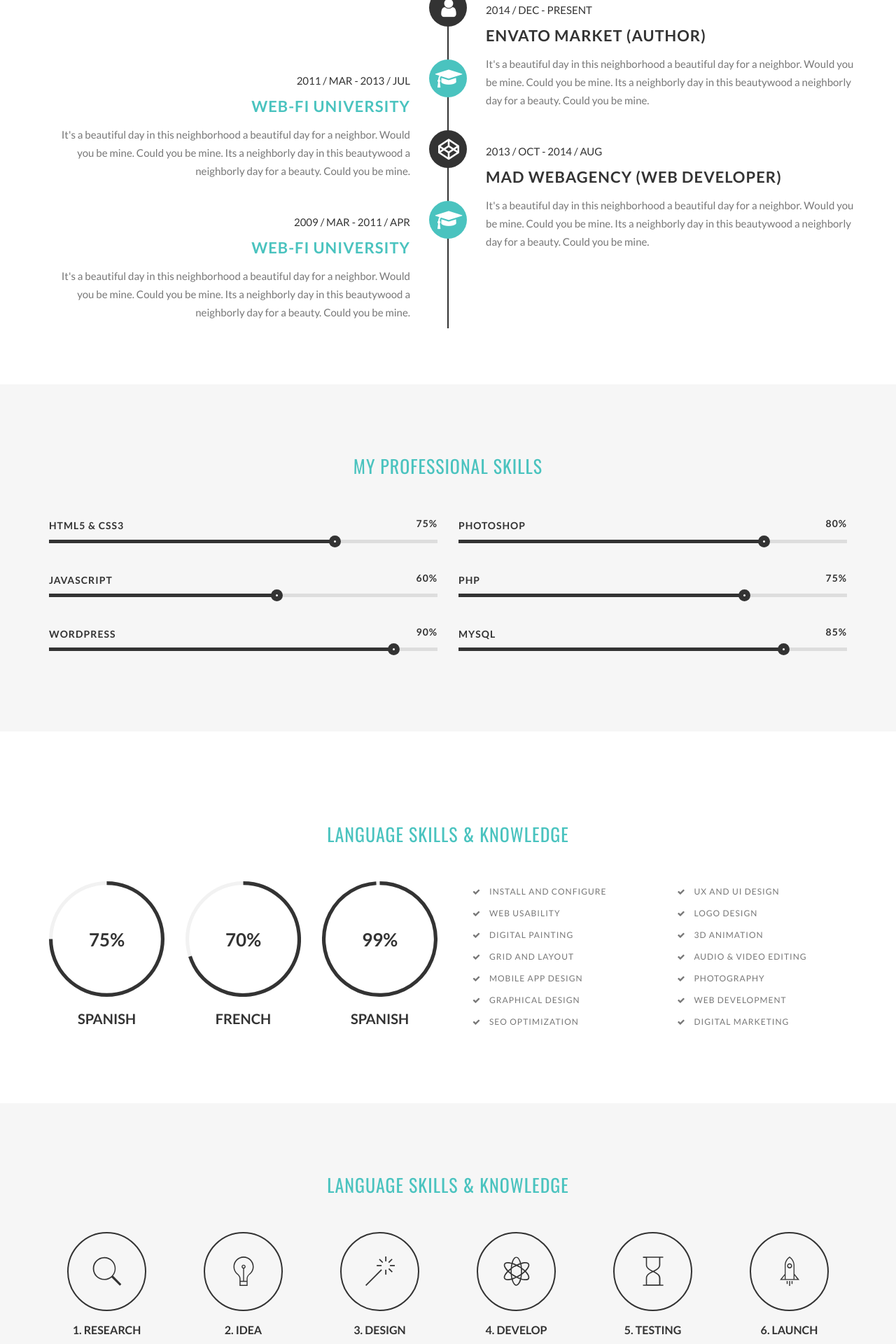
After one commit to dbsiavichay/portfolio, a Django app: template apps/resume/templates/resume/timeline_list.html in a window 1280 px wide. The commit adds this page. Shown: the part 440-2360 px from the top of the page at 70% size. Run offline with Django 3.2, Linux system fonts and the light colour scheme; the template is opened without the code that fills it, so the values that code supplies are empty; parts of the project's set-up code (start-up, migrations or seed data) failed here and were passed over; some libraries are stand-ins or nearby versions.

Commit message:
Templates for resume

```diff
--- /dev/null
+++ b/apps/resume/templates/resume/timeline_list.html
@@ -0,0 +1,477 @@
+{% extends "base/base.html" %}
+
+{% load static %}
+
+{% block metatitle %}Resume{% endblock %}
+
+{% block header %}
+{% include "base/header.html" with title="Hoja de vida" description="Preperación y habilidades" %}
+{% endblock %}
+
+{% block content %}
+<div class="container padding4x">
+    <div class="row">
+        <div class="col-md-12">
+
+            <div class="timeline-exp">
+                <div class="row">
+                    <div class="col-xs-6">
+                        <div class="exp-title">
+                            <span class="exp-icon">
+                                <i class="fa fa-graduation-cap"></i>
+                            </span>
+                            <h4>my qualification</h4>
+                        </div>
+                    </div>
+                    <div class="col-xs-6">
+                        <div class="exp-title">
+                            <span class="exp-icon">
+                                <i class="fa fa-briefcase"></i>
+                            </span>
+                            <h4>my work experience</h4>
+                        </div>
+                    </div>
+                </div>
+
+                <div class="timeline-wrapper">
+
+                    <div class="row">
+                        <div class="col-xs-6 tl-item">
+                            <span class="icon">
+                                <i class="fa fa-user"></i>
+                            </span>
+                            <div class="caption">2014 / Dec  -  Present</div>
+                            <h4>envato market (Author)</h4>
+                            <p>
+                                It's a beautiful day in this neighborhood a beautiful day for a neighbor. Would you be mine.  Could you be mine. Its a neighborly day in this beautywood a neighborly day for a beauty. Could you be mine.
+                            </p>
+                        </div>
+                    </div>
+
+                    <div class="row">
+                        <div class="col-xs-6 tl-item">
+                            <span class="icon">
+                                <i class="fa fa-graduation-cap"></i>
+                            </span>
+                            <div class="caption">2011 / mar  -  2013 / jul</div>
+                            <h4>web-fi university</h4>
+                            <p>
+                                It's a beautiful day in this neighborhood a beautiful day for a neighbor. Would you be mine.  Could you be mine. Its a neighborly day in this beautywood a neighborly day for a beauty. Could you be mine.
+                            </p>
+                        </div>
+                    </div>
+
+                    <div class="row">
+                        <div class="col-xs-6 tl-item">
+                            <span class="icon">
+                                <i class="fa fa-codepen"></i>
+                            </span>
+                            <div class="caption">2013 / oct  -  2014 / aug</div>
+                            <h4>mad webagency (Web developer)</h4>
+                            <p>
+                                It's a beautiful day in this neighborhood a beautiful day for a neighbor. Would you be mine.  Could you be mine. Its a neighborly day in this beautywood a neighborly day for a beauty. Could you be mine.
+                            </p>
+                        </div>
+                    </div>
+
+                    <div class="row">
+                        <div class="col-xs-6 tl-item">
+                            <span class="icon">
+                                <i class="fa fa-graduation-cap"></i>
+                            </span>
+                            <div class="caption">2009 / mar  -  2011 / apr</div>
+                            <h4>web-fi university</h4>
+                            <p>
+                                It's a beautiful day in this neighborhood a beautiful day for a neighbor. Would you be mine.  Could you be mine. Its a neighborly day in this beautywood a neighborly day for a beauty. Could you be mine.
+                            </p>
+                        </div>
+                    </div>
+
+                </div>
+
+            </div>
+
+        </div>
+    </div>
+</div>
+
+
+
+<div data-bg-color="#f6f6f6">
+<div class="container padding4x">
+    <div class="row">
+        <div class="col-md-12">
+            <h2 class="title-md text-center">MY PROFESSIONAL SKILLS</h2>
+            <br>
+        </div>
+    </div>
+
+    <div class="row">
+        <div class="col-sm-6">
+
+            <div class="progress-line">
+                <div class="entry-title">
+                    <h5>Html5 & css3</h5>
+                    <span>75%</span>
+                </div>
+                <div class="entry-line">
+                    <div class="current"></div>
+                </div>
+            </div>
+
+            <div class="progress-line">
+                <div class="entry-title">
+                    <h5>Javascript</h5>
+                    <span>60%</span>
+                </div>
+                <div class="entry-line">
+                    <div class="current"></div>
+                </div>
+            </div>
+
+            <div class="progress-line">
+                <div class="entry-title">
+                    <h5>Wordpress</h5>
+                    <span>90%</span>
+                </div>
+                <div class="entry-line">
+                    <div class="current"></div>
+                </div>
+            </div>
+
+        </div>
+        <div class="col-sm-6">
+
+            <div class="progress-line">
+                <div class="entry-title">
+                    <h5>Photoshop</h5>
+                    <span>80%</span>
+                </div>
+                <div class="entry-line">
+                    <div class="current"></div>
+                </div>
+            </div>
+
+            <div class="progress-line">
+                <div class="entry-title">
+                    <h5>PHP</h5>
+                    <span>75%</span>
+                </div>
+                <div class="entry-line">
+                    <div class="current"></div>
+                </div>
+            </div>
+
+            <div class="progress-line">
+                <div class="entry-title">
+                    <h5>MySQL</h5>
+                    <span>85%</span>
+                </div>
+                <div class="entry-line">
+                    <div class="current"></div>
+                </div>
+            </div>
+
+        </div>
+    </div>
+
+</div>
+</div>
+
+<div class="container padding4x">
+    <div class="row">
+        <div class="col-md-12">
+            <p>&nbsp;</p>
+            <h2 class="title-md text-center">LANGUAGE SKILLS & KNOWLEDGE</h2>
+            <br>
+        </div>
+    </div>
+
+    <div class="row">
+        <div class="col-md-2 col-sm-4 col-xs-4">
+            <div class="pie-progress-wrapper">
+                <div class="pie_progress" role="progressbar" data-goal="75">
+                    <div class="pie_progress__number">0%</div>
+                </div>
+                <h4>spanish</h4>
+            </div>
+        </div>
+        <div class="col-md-2 col-sm-4 col-xs-4">
+            <div class="pie-progress-wrapper">
+                <div class="pie_progress" role="progressbar" data-goal="70">
+                    <div class="pie_progress__number">0%</div>
+                </div>
+                <h4>french</h4>
+            </div>
+        </div>
+        <div class="col-md-2 col-sm-4 col-xs-4">
+            <div class="pie-progress-wrapper">
+                <div class="pie_progress" role="progressbar" data-goal="99">
+                    <div class="pie_progress__number">0%</div>
+                </div>
+                <h4>spanish</h4>
+            </div>
+        </div>
+        <div class="col-md-3 col-sm-6 col-xs-12">
+            <ul class="check-list">
+                <li>install and configure</li>
+                <li>web usability</li>
+                <li>digital painting</li>
+                <li>grid and layout</li>
+                <li>mobile app design</li>
+                <li>graphical design</li>
+                <li>seo optimization</li>
+            </ul>
+        </div>
+        <div class="col-md-3 col-sm-6 col-xs-12">
+            <ul class="check-list">
+                <li>ux and ui design</li>
+                <li>logo design</li>
+                <li>3d animation</li>
+                <li>audio & video editing</li>
+                <li>photography</li>
+                <li>web development</li>
+                <li>digital marketing</li>
+            </ul>
+        </div>
+    </div>
+
+
+</div>
+
+
+<div data-bg-color="#f6f6f6">
+    <div class="container padding4x">
+        <div class="row">
+            <div class="col-md-12">
+                <h2 class="title-md text-center">LANGUAGE SKILLS & KNOWLEDGE</h2>
+                <br>
+            </div>
+        </div>
+
+        <div class="row">
+            <div class="col-md-2 col-sm-4 col-xs-6">
+
+                <div class="info-circle">
+                    <div class="entry-circle">
+                        <svg version="1.1" xmlns="http://www.w3.org/2000/svg" xmlns:xlink="http://www.w3.org/1999/xlink" x="0px" y="0px"
+                             viewBox="0 0 26 26" enable-background="new 0 0 26 26" xml:space="preserve">
+                            <path fill="#333333" d="M25.6,24.4l-7.3-7.3c1.5-1.8,2.3-4,2.3-6.5c0-5.6-4.5-10.1-10.1-10.1C4.9,0.6,0.4,5.1,0.4,10.7
+                                c0,5.6,4.5,10.1,10.1,10.1c2.5,0,4.7-0.9,6.5-2.3l7.3,7.3L25.6,24.4z M1.5,10.7c0-5,4.1-9.1,9.1-9.1c5,0,9.1,4.1,9.1,9.1
+                                s-4.1,9.1-9.1,9.1C5.5,19.8,1.5,15.7,1.5,10.7z"/>
+                        </svg>
+                    </div>
+                    <h6>1. Research</h6>
+                </div>
+
+            </div>
+            <div class="col-md-2 col-sm-4 col-xs-6">
+
+                <div class="info-circle">
+                    <div class="entry-circle">
+                        <svg version="1.1" xmlns="http://www.w3.org/2000/svg" xmlns:xlink="http://www.w3.org/1999/xlink" x="0px" y="0px"
+                             viewBox="0 0 22 31" enable-background="new 0 0 22 31" xml:space="preserve">
+                        <path fill="#010101" d="M21.7,10.7C21.7,4.8,16.9,0,11,0C5.1,0,0.3,4.8,0.3,10.7c0,3.5,1.7,6.5,4.2,8.5l0,0c0,0,0.1,0.1,0.2,0.1
+                            c0,0,0,0,0,0c0.8,0.7,2,2.2,2,4.2V31h8.5v-7.5c0-2.1,1.2-3.7,2.1-4.3l0,0C20,17.3,21.7,14.2,21.7,10.7L21.7,10.7z M7.8,29.9v-3.2
+                            h6.4v3.2H7.8z M11,11.8c-0.6,0-1.1-0.5-1.1-1.1c0-0.6,0.5-1.1,1.1-1.1c0.6,0,1.1,0.5,1.1,1.1C12.1,11.3,11.6,11.8,11,11.8z
+                             M16.8,18.4C16.7,18.4,16.7,18.4,16.8,18.4c-1.2,0.9-2.6,2.7-2.6,5.1v2.1h-2.7V12.8c0.9-0.2,1.6-1.1,1.6-2.1c0-1.2-1-2.1-2.1-2.1
+                            c-1.2,0-2.1,1-2.1,2.1c0,1,0.7,1.8,1.6,2.1v12.9H7.8v-2.1c0-2.3-1.3-4.1-2.4-5c0,0,0,0,0,0c0,0-0.1-0.1-0.1-0.1c0,0,0,0-0.1,0
+                            c-2.4-1.8-3.8-4.6-3.8-7.6c0-5.3,4.3-9.6,9.6-9.6s9.6,4.3,9.6,9.6C20.6,13.7,19.2,16.5,16.8,18.4L16.8,18.4z"/>
+                        </svg>
+                    </div>
+                    <h6>2. Idea</h6>
+                </div>
+
+            </div>
+            <div class="col-md-2 col-sm-4 col-xs-6">
+
+                <div class="info-circle">
+                    <div class="entry-circle">
+                        <svg version="1.1" xmlns="http://www.w3.org/2000/svg" xmlns:xlink="http://www.w3.org/1999/xlink" x="0px" y="0px"
+                             viewBox="0 0 26 26" enable-background="new 0 0 26 26" xml:space="preserve">
+                            <path fill="#333333" d="M0,25.2l13.9-13.9l0.8,0.8L0.8,26L0,25.2z"/>
+                            <path fill="#333333" d="M10,7.5h4.3v1.1H10V7.5z"/>
+                            <path fill="#333333" d="M21.7,7.5H26v1.1h-4.3V7.5z"/>
+                            <path fill="#333333" d="M17.5,11.7h1.1V16h-1.1V11.7z"/>
+                            <path fill="#333333" d="M17.5,0h1.1v4.3h-1.1V0z"/>
+                            <path fill="#333333" d="M24,2.7l-3,3L20.2,5l3-3L24,2.7z"/>
+                            <path fill="#333333" d="M23.3,14.1l-3-3l0.8-0.8l3,3L23.3,14.1z"/>
+                            <path fill="#333333" d="M15,5.8l-3-3L12.7,2l3,3L15,5.8z"/>
+                        </svg>
+                    </div>
+                    <h6>3. Design</h6>
+                </div>
+
+            </div>
+            <div class="col-md-2 col-sm-4 col-xs-6">
+
+                <div class="info-circle">
+                    <div class="entry-circle">
+                        <svg version="1.1" xmlns="http://www.w3.org/2000/svg" xmlns:xlink="http://www.w3.org/1999/xlink" x="0px" y="0px"
+                             viewBox="0 0 24 27" enable-background="new 0 0 24 27" xml:space="preserve">
+                        <path fill="#333333" d="M20.6,13.5c2.6-2.7,3.8-5.3,2.8-6.9C23,5.9,22.1,5.2,20,5.2c-1.1,0-2.5,0.2-3.9,0.7c-1-3.4-2.5-5.6-4.4-5.6
+                            c-1.8,0-3.4,2.2-4.3,5.5C6.2,5.4,5,5.2,4,5.2c-2.1,0-3,0.8-3.4,1.4C-0.2,7.9,0.4,9.8,2.1,12c0.4,0.5,0.8,1,1.3,1.5
+                            c-2.6,2.7-3.8,5.3-2.8,6.9C1,21.1,1.9,21.8,4,21.8c1,0,2.2-0.2,3.5-0.5c1,3.4,2.5,5.5,4.3,5.5c1.8,0,3.4-2.2,4.4-5.6
+                            c1.4,0.4,2.8,0.7,3.9,0.7c2.1,0,3-0.8,3.4-1.4C24.4,18.8,23.2,16.2,20.6,13.5z M20,6.2c0.9,0,2,0.2,2.5,0.9c0.6,1.1-0.3,3.2-2.7,5.6
+                            C19,12,18,11.2,16.9,10.4c-0.1-1.3-0.3-2.5-0.5-3.5C17.8,6.5,19,6.2,20,6.2L20,6.2z M14.2,17.1c-0.7,0.4-1.5,0.9-2.2,1.2
+                            c-0.7-0.4-1.5-0.8-2.2-1.2c-0.8-0.5-1.5-1-2.2-1.5c0-0.7-0.1-1.4-0.1-2.2c0-0.8,0-1.5,0.1-2.2c0.7-0.5,1.4-1,2.2-1.5
+                            C10.5,9.4,11.3,9,12,8.6c0.7,0.4,1.5,0.8,2.2,1.2c0.6,0.4,1.2,0.7,1.7,1.1c0.1,0.8,0.1,1.6,0.1,2.5c0,0.9,0,1.7-0.1,2.5
+                            C15.4,16.4,14.8,16.8,14.2,17.1z M15.8,17.4c-0.1,0.9-0.2,1.7-0.4,2.4c-0.7-0.2-1.4-0.5-2.2-0.9c0.5-0.3,1-0.6,1.6-0.9
+                            C15.1,17.8,15.5,17.6,15.8,17.4L15.8,17.4z M10.8,18.9c-0.9,0.4-1.8,0.7-2.6,1C8,19.1,7.8,18.1,7.7,17c0.5,0.3,1,0.7,1.5,1
+                            C9.8,18.4,10.3,18.7,10.8,18.9z M6.5,14.8c-0.5-0.4-1.1-0.9-1.5-1.3c0.5-0.4,1-0.9,1.5-1.3c0,0.4,0,0.9,0,1.3
+                            C6.5,13.9,6.5,14.4,6.5,14.8z M7.7,9.9c0.1-1,0.3-2,0.5-2.9c0.8,0.3,1.7,0.6,2.6,1c-0.5,0.3-1,0.6-1.6,0.9C8.7,9.3,8.2,9.6,7.7,9.9
+                            L7.7,9.9z M13.2,8.1c0.7-0.3,1.5-0.6,2.2-0.9c0.2,0.8,0.3,1.6,0.4,2.4c-0.3-0.2-0.7-0.4-1-0.6C14.2,8.6,13.7,8.3,13.2,8.1z M17,11.8
+                            c0.7,0.6,1.4,1.1,2,1.7c-0.6,0.6-1.3,1.1-2,1.7c0-0.6,0-1.1,0-1.7C17.1,12.9,17.1,12.4,17,11.8z M11.8,1.2c1.2,0,2.5,1.9,3.3,4.9
+                            c-1,0.3-2.1,0.8-3.1,1.3C10.8,6.9,9.6,6.4,8.5,6C9.3,3,10.6,1.2,11.8,1.2L11.8,1.2z M1.5,7.1C2,6.4,3.1,6.2,4,6.2
+                            c0.9,0,2,0.2,3.2,0.5c-0.3,1.2-0.5,2.6-0.6,4c-0.9,0.7-1.7,1.3-2.4,2c-0.5-0.5-0.9-0.9-1.2-1.4C1.5,9.5,1,8,1.5,7.1z M4,20.8
+                            c-0.9,0-2-0.2-2.5-0.9c-0.6-1.1,0.3-3.2,2.7-5.6c0.7,0.7,1.5,1.3,2.4,2c0.1,1.5,0.3,2.8,0.6,4C6,20.6,4.9,20.8,4,20.8L4,20.8z
+                             M11.8,25.8c-1.2,0-2.5-1.8-3.3-4.8c1.1-0.4,2.3-0.9,3.5-1.5c1.1,0.5,2.1,1,3.1,1.3C14.3,23.9,13,25.8,11.8,25.8L11.8,25.8z
+                             M22.5,19.9c-0.5,0.7-1.6,0.9-2.5,0.9c-1,0-2.3-0.2-3.6-0.6c0.2-1.1,0.4-2.3,0.5-3.5c1.1-0.8,2-1.6,2.9-2.4
+                            C22.2,16.6,23.1,18.8,22.5,19.9L22.5,19.9z"/>
+                        </svg>
+                    </div>
+                    <h6>4. Develop</h6>
+                </div>
+
+            </div>
+            <div class="col-md-2 col-sm-4 col-xs-6">
+
+                <div class="info-circle">
+                    <div class="entry-circle">
+                        <svg version="1.1" xmlns="http://www.w3.org/2000/svg" xmlns:xlink="http://www.w3.org/1999/xlink" x="0px" y="0px"
+                             viewBox="0 0 19 27" enable-background="new 0 0 19 27" xml:space="preserve">
+                        <path fill="#333333" d="M16.1,7.6V1.2h2.7V0.2H0.2v1.1h2.7v6.3c0,1.8,0.7,3.9,5.4,6.2c-4,1.9-5.4,3.6-5.4,6.5v5.5H0.2v1.1h18.7v-1.1
+                            h-2.7v-5.5c0-2.8-1.4-4.5-5.4-6.5C15.4,11.5,16.1,9.3,16.1,7.6z M15,20.2v5.5H3.9v-5.5c0-2.2,0.9-3.8,5.6-5.9
+                            C14.1,16.5,15,18,15,20.2z M9.4,13.2c-4.9-2.2-5.5-4.1-5.5-5.6V1.2H15v6.3C15,9.1,14.4,10.9,9.4,13.2z"/>
+                        </svg>
+                    </div>
+                    <h6>5. Testing</h6>
+                </div>
+
+            </div>
+            <div class="col-md-2 col-sm-4 col-xs-6">
+
+                <div class="info-circle">
+                    <div class="entry-circle">
+                        <svg version="1.1" xmlns="http://www.w3.org/2000/svg" xmlns:xlink="http://www.w3.org/1999/xlink" x="0px" y="0px"
+                             viewBox="0 0 22 32" enable-background="new 0 0 22 32" xml:space="preserve">
+                        <path fill="#333333" d="M11,7.5c-1.5,0-2.7,1.2-2.7,2.7c0,1.5,1.2,2.7,2.7,2.7c1.5,0,2.7-1.2,2.7-2.7C13.7,8.6,12.5,7.5,11,7.5z
+                             M11,11.7c-0.9,0-1.6-0.7-1.6-1.6c0-0.9,0.7-1.6,1.6-1.6c0.9,0,1.6,0.7,1.6,1.6C12.6,11,11.9,11.7,11,11.7z"/>
+                        <path fill="#333333" d="M16.3,18.9c0-3.8,0-8.2,0-9.8c0-3-2-7-5.3-9.1C7.6,2.1,5.7,6.1,5.7,9.2c0,1.6,0,6,0,9.8l-5.3,6.6h21.3
+                            L16.3,18.9L16.3,18.9z M5.7,24.5H2.6l3.1-3.9V24.5z M15.3,24.5H6.7V9.2c0-2.4,1.5-5.9,4.3-7.9c2.8,2,4.3,5.4,4.3,7.9V24.5L15.3,24.5
+                            z M16.3,20.6l3.1,3.9h-3.1C16.3,23.6,16.3,22.2,16.3,20.6z"/>
+                        <path fill="#333333" d="M10.5,26.7h1.1V32h-1.1V26.7z"/>
+                        <path fill="#333333" d="M13.1,26.7h1.1v3.2h-1.1V26.7z"/>
+                        <path fill="#333333" d="M7.8,26.7h1.1v3.2H7.8V26.7z"/>
+                        </svg>
+                    </div>
+                    <h6>6. Launch</h6>
+                </div>
+
+            </div>
+        </div>
+
+    </div>
+</div>
+
+
+
+<div class="container padding4x">
+    <div class="row">
+        <div class="col-md-12">
+            <h2 class="title-md text-center">HOBBIES & INTEREST</h2>
+            <br>
+        </div>
+    </div>
+
+    <div class="row">
+        <div class="col-md-12">
+
+            <div class="icon-boxes">
+
+                <div class="box-item">
+                    <div class="entry-item">
+                        <img src="{% static 'images/1x1.png' %}" class="image-block" alt="image sizer">
+                        <span style="background-image:url(images/pages/resume/s-1.png);"></span>
+                    </div>
+                    <div class="entry-hover">
+                        <h6>Swimming</h6>
+                        <p>To explore strange new worlds to seek out new life and new civilizations.</p>
+                    </div>
+                </div>
+
+                <div class="box-item">
+                    <div class="entry-item">
+                        <img src="{% static 'images/1x1.png' %}" class="image-block" alt="image sizer">
+                        <span style="background-image:url(images/pages/resume/s-2.png);"></span>
+                    </div>
+                    <div class="entry-hover">
+                        <h6>photography</h6>
+                        <p>To explore strange new worlds to seek out new life and new civilizations.</p>
+                    </div>
+                </div>
+
+                <div class="box-item">
+                    <div class="entry-item">
+                        <img src="{% static 'images/1x1.png' %}" class="image-block" alt="image sizer">
+                        <span style="background-image:url(images/pages/resume/s-3.png);"></span>
+                    </div>
+                    <div class="entry-hover">
+                        <h6>photography</h6>
+                        <p>To explore strange new worlds to seek out new life and new civilizations.</p>
+                    </div>
+                </div>
+
+                <div class="box-item">
+                    <div class="entry-item">
+                        <img src="{% static 'images/1x1.png' %}" class="image-block" alt="image sizer">
+                        <span style="background-image:url(images/pages/resume/s-4.png);"></span>
+                    </div>
+                    <div class="entry-hover">
+                        <h6>photography</h6>
+                        <p>To explore strange new worlds to seek out new life and new civilizations.</p>
+                    </div>
+                </div>
+
+                <div class="box-item">
+                    <div class="entry-item">
+                        <img src="{% static 'images/1x1.png' %}" class="image-block" alt="image sizer">
+                        <span style="background-image:url(images/pages/resume/s-5.png);"></span>
+                    </div>
+                    <div class="entry-hover">
+                        <h6>photography</h6>
+                        <p>To explore strange new worlds to seek out new life and new civilizations.</p>
+                    </div>
+                </div>
+
+                <div class="box-item">
+                    <div class="entry-item">
+                        <img src="{% static 'images/1x1.png' %}" class="image-block" alt="image sizer">
+                        <span style="background-image:url(images/pages/resume/s-3.png);"></span>
+                    </div>
+                    <div class="entry-hover">
+                        <h6>photography</h6>
+                        <p>To explore strange new worlds to seek out new life and new civilizations.</p>
+                    </div>
+                </div>
+
+                <div class="box-item">
+                    <div class="entry-item">
+                        <img src="{% static 'images/1x1.png' %}" class="image-block" alt="image sizer">
+                        <span style="background-image:url(images/pages/resume/s-6.png);"></span>
+                    </div>
+                    <div class="entry-hover">
+                        <h6>photography</h6>
+                        <p>To explore strange new worlds to seek out new life and new civilizations.</p>
+                    </div>
+                </div>
+
+                <div class="clearfix"></div>
+
+            </div>
+
+        </div>
+    </div>
+
+</div>
+{% endblock %}
--- /dev/null
+++ b/apps/resume/urls.py
@@ -0,0 +1,15 @@
+"""Posts URLs."""
+
+# Django
+from django.urls import path
+
+# Views
+from apps.resume.views import TimelineListView
+
+urlpatterns = [
+    path(
+        route='',
+        view=TimelineListView.as_view(),
+        name='home'
+    ),
+]
--- a/main/urls.py
+++ b/main/urls.py
@@ -14,11 +14,15 @@ Including another URLconf
     2. Add a URL to urlpatterns:  path('blog/', include('blog.urls'))
 """
 from django.contrib import admin
-from django.urls import path
+from django.urls import path, include
 
 from django.views.generic import TemplateView
 
 urlpatterns = [
     path('admin/', admin.site.urls),
-    path('', TemplateView.as_view(template_name='index.html'))
+    path('', TemplateView.as_view(template_name='index.html')),
+    path(
+        'resume/',
+        include(('apps.resume.urls', 'resume'), namespace='resume')
+    ),
 ]
--- a/static/css/style.css
+++ b/static/css/style.css
@@ -291,7 +291,7 @@ body.fixed-menu #burger-menu {
   display: block;
   line-height: 158px;
   width: 88px;
-  background-image: url(images/logo.png);
+  background-image: url(../images/logo.png);
   background-repeat: no-repeat;
   background-position: center center;
   background-size: contain;
--- a/templates/base/base.html
+++ b/templates/base/base.html
@@ -3,29 +3,22 @@
 <head>
 	<meta charset="utf-8">
 	<meta name="viewport" content="width=device-width, initial-scale=1">
-	<title>Home | Denis Siavichay</title>
+	<title>{% block metatitle %}{% endblock %} | Denis Siavichay</title>
 	<meta name="keywords" content="Python,Django,HTML5,CSS3,HTML,Resume,CV" >
 	<meta name="description" content="Denis Siavichay resume, portfolio and blog">
 
     {%include "base/css.html" %}
 
 </head>
-<body class="animsition fixed-menu">
+<body class="animsition">
 {% include "base/navbar.html" %}
+
+{% block header %}{% endblock %}
 
 <!-- Content section
 ================================================== -->
 <section class="content no-padding">
-
-	<div class="container">
-		<div class="row">
-			<div class="col-md-12">
-				<p>&nbsp;</p>
-			</div>
-		</div>
-		{% block content %}{% endblock %}
-	</div>
-
+	{% block content %}{% endblock %}
 </section>
 
 
--- /dev/null
+++ b/templates/base/header.html
@@ -0,0 +1,30 @@
+{% load static %}
+<!-- Header -->
+<header id="header">
+	<div class="container">
+		<div class="row">
+			<div class="col-xs-10">
+
+				<a href="./" id="logo" class="at-link">Gary</a>
+
+				<div class="page-title">
+					<div class="title-wrap">
+						<h1>{{ title }}</h1>
+						<p class="lead">{{ description }}</p>
+					</div>
+				</div>
+
+            </div>
+			<div class="col-xs-2 text-right">
+				<div class="burger-menu-wrapper">
+					<a href="javascript:;" class="burger-menu">
+						<span></span>
+						<span></span>
+						<span></span>
+					</a>
+				</div>
+			</div>
+		</div>
+	</div>
+</header>
+<!--End of Header -->
--- a/templates/base/navbar.html
+++ b/templates/base/navbar.html
@@ -35,7 +35,7 @@
 								</a>
 							</li>
 							<li>
-								<a href="resume.html" class="at-link">
+								<a href="{% url 'resume:home' %}" class="at-link">
 									<i class="fa fa-file-text-o"></i>
 									<span>Resume</span>
 								</a>
```
Also changed, not shown: apps/resume/views.py (+9 -2 lines), templates/index.html (+9 -0 lines).
